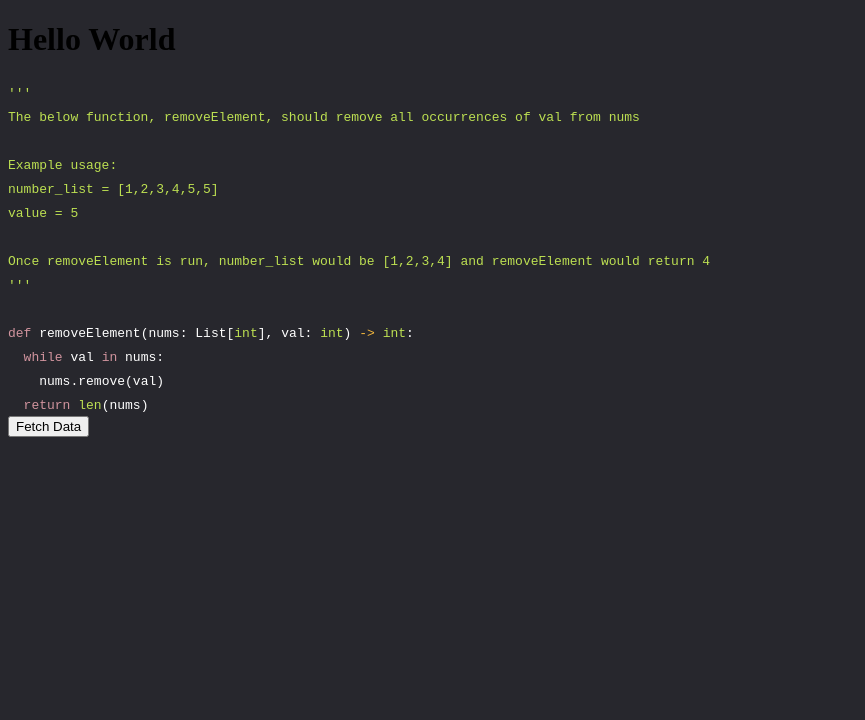
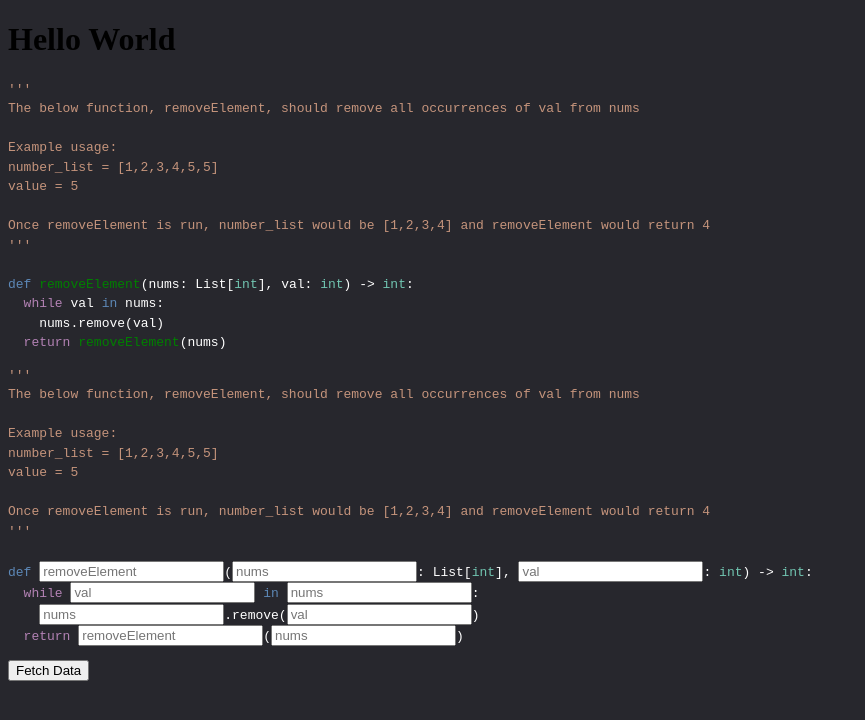
Before and after one commit to sbe06079/HackDuke-FrontEnd, a React app: page / in a window 1280 px wide. Shown: the top 720 px of the page, without its empty margins (0-865 px from the left). Built offline with nearby package versions, Linux system fonts and the light colour scheme.

Commit message:
custom highlight

```diff
--- a/public/pythonAlgos.json
+++ b/public/pythonAlgos.json
@@ -7,13 +7,13 @@
         },
         {
             "id": 2,
-            "algoName": "print",
+            "algoName": "greet",
             "codeSnippet": "'''\nThe below function, greet, should print the String that is inserted as input to the function.\n\nExample usage:\ngreet(‘Hello world!’) should print 'Hello world!’.\n'''\n\ndef greet(string):\n  print(string)\n\nstring_hi = 'Hello world!'\ngreet(string_hi)"
         },
         {
             "id": 3,
             "algoName": "removeElement",
-            "codeSnippet": "'''\nThe below function, removeElement, should remove all occurrences of val from nums\n\nExample usage:\nnumber_list = [1,2,3,4,5,5]\nvalue = 5\n\nOnce removeElement is run, number_list would be [1,2,3,4] and removeElement would return 4\n'''\n\ndef removeElement(nums: List[int], val: int) -> int:\n  while val in nums:\n    nums.remove(val)\n  return len(nums)"
+            "codeSnippet": "'''\nThe below function, removeElement, should remove all occurrences of val from nums\n\nExample usage:\nnumber_list = [1,2,3,4,5,5]\nvalue = 5\n\nOnce removeElement is run, number_list would be [1,2,3,4] and removeElement would return 4\n'''\n\ndef removeElement(nums: List[int], val: int) -> int:\n  while val in nums:\n    nums.remove(val)\n  return removeElement(nums)"
         }
     ]
 }
--- a/src/Home/home.css
+++ b/src/Home/home.css
@@ -0,0 +1,14 @@
+/* Target the .code-snippet element */
+.code-snippet {
+    position: relative; /* Position relative to the container */
+  }
+
+  /* Style the "def" keyword */
+  .code-snippet::before {
+    content: "def"; /* Define the content to be "def" */
+    color: green; /* Set the text color to green */
+    position: absolute; /* Position absolutely within the container */
+    top: 0; /* Adjust the top position to align with the text */
+    left: 0; /* Adjust the left position to align with the text */
+    background-color: transparent; /* Make the background transparent */
+  }
--- a/src/Home/home.tsx
+++ b/src/Home/home.tsx
@@ -13,6 +13,9 @@ const codeSnippetStyle = {
     boxShadow: 'none',
   };
 
+
+
+
 // Define a custom style for the SyntaxHighlighter component
 const customSyntaxStyle = {
     ...dark,
@@ -20,6 +23,131 @@ const customSyntaxStyle = {
         textShadow: 'none', // Remove text shadow
     },
 };
+
+
+function highlightCodeSnippet(codeSnippet: string) {
+    const parts = codeSnippet.split("'''");
+
+    const highlightedParts = parts.map((part, index) => {
+      if (index % 2 === 1) {
+        // Wrap the content between triple-quotes in a span with a yellow background
+        return (
+          <span key={index} style={{ color: 'rgb(197, 148, 124)' }}>
+            {'\u0027\u0027\u0027'}
+            {part}
+            {'\u0027\u0027\u0027'}
+          </span>
+        );
+      } else {
+        // Tokenize and highlight specific keywords in different colors
+        const keywordsToHighlight = {
+          'int': 'rgb(113, 197, 177)',
+          'def': 'rgb(93, 136, 183)',
+          'in': 'rgb(93, 136, 183)',
+          'while': 'rgb(179, 130, 180)',
+          'return': 'rgb(179, 130, 180)',
+          'print': 'rgb(179, 130, 180)',
+          'removeElement': 'green', // Highlight 'removeElement' in green
+          'greet': 'green', // Highlight 'greet' in green
+          'sum': 'green', // Highlight 'sum' in green
+        };
+        const tokenizedPart = part.split(/\b/); // Tokenize by word boundaries
+
+        const highlightedText = tokenizedPart.map((word, wordIndex) => {
+          const color = keywordsToHighlight[word as keyof typeof keywordsToHighlight] || 'white';
+
+          return (
+            <span key={wordIndex} style={{ color }}>
+              {word}
+            </span>
+          );
+        });
+
+        return (
+          <span key={index}>
+            {highlightedText}
+          </span>
+        );
+      }
+    });
+
+    return (
+        <pre style={{ lineHeight: '1.5' }}>{/* Add line-height style here */}
+          {highlightedParts}
+        </pre>
+      );
+  }
+
+  function highlightCodeSnippetWithInputs(codeSnippet: string) {
+    const parts = codeSnippet.split("'''");
+
+    const highlightedParts = parts.map((part, index) => {
+      if (index % 2 === 1) {
+        // Wrap the content between triple-quotes in a span with a yellow background
+        return (
+          <span key={index} style={{ color: 'rgb(197, 148, 124)' }}>
+            {'\u0027\u0027\u0027'}
+            {part}
+            {'\u0027\u0027\u0027'}
+          </span>
+        );
+      } else {
+        // Tokenize and highlight specific keywords in different colors
+        const keywordsToHighlight = {
+          'int': 'rgb(113, 197, 177)',
+          'def': 'rgb(93, 136, 183)',
+          'in': 'rgb(93, 136, 183)',
+          'while': 'rgb(179, 130, 180)',
+          'return': 'rgb(179, 130, 180)',
+          'print': 'rgb(179, 130, 180)',
+          'removeElement': 'green', // Highlight 'removeElement' in green
+          'greet': 'green', // Highlight 'greet' in green
+          'sum': 'green', // Highlight 'sum' in green
+        };
+        const tokenizedPart = part.split(/\b/); // Tokenize by word boundaries
+
+        const highlightedText = tokenizedPart.map((word, wordIndex) => {
+          const color = keywordsToHighlight[word as keyof typeof keywordsToHighlight] || 'white';
+
+          // Replace specific words with input elements
+          if (['val', 'nums', 'removeElement'].includes(word)) {
+            return (
+              <input
+                key={wordIndex}
+                type="text"
+                style={{ color }}
+                placeholder={word}
+                // Handle input change here if needed
+              />
+            );
+          }
+
+          return (
+            <span key={wordIndex} style={{ color }}>
+              {word}
+            </span>
+          );
+        });
+
+        return (
+          <span key={index}>
+            {highlightedText}
+          </span>
+        );
+      }
+    });
+
+    return (
+      <pre style={{ lineHeight: '1.5' }}>
+        {highlightedParts}
+      </pre>
+    );
+  }
+
+
+
+
+
 
 function Home() {
     // Find the object with algoName === "sumABC"
@@ -93,9 +221,13 @@ function Home() {
     return (
         <>
             <h1>Hello World</h1>
-            <SyntaxHighlighter language="python" style={customSyntaxStyle} customStyle={codeSnippetStyle}>
-                {codeSnippet}
-            </SyntaxHighlighter>
+
+
+
+            {highlightCodeSnippet(codeSnippet)}
+
+            {highlightCodeSnippetWithInputs(codeSnippet)}
+
             <button onClick={test3}>Fetch Data</button>
             <div>{apiMessage}</div>
         </>
```
